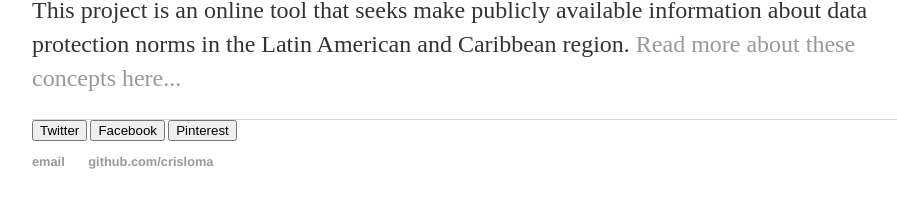
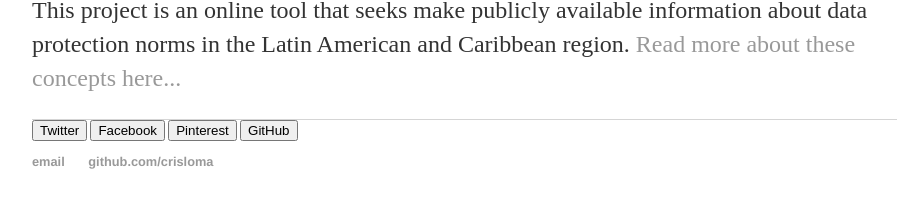
Before and after one commit to crisloma/crisloma.github.io, a Jekyll site: the page index.html, which Jekyll copies as it is, in a window 1280 px wide. Shown: the part 203-411 px from the top of the page, without its empty margins (160-1057 px from the left). Built offline with Jekyll 4.4.1, drawn with Linux system fonts in a browser that asks for light colours.

Commit message:
Update index.html

```diff
--- a/index.html
+++ b/index.html
@@ -26,6 +26,7 @@
       			<button class='btn-twitter'>Twitter</button>
      			<button class='btn-facebook'>Facebook</button>
       			<button class='btn-pinterest'>Pinterest</button>
+			<button class='btn-github'>GitHub</button>
 		</div>
     		<ul>
         		<li><a href="mailto:crislaragones@gmail.com">email</a></li>
```
